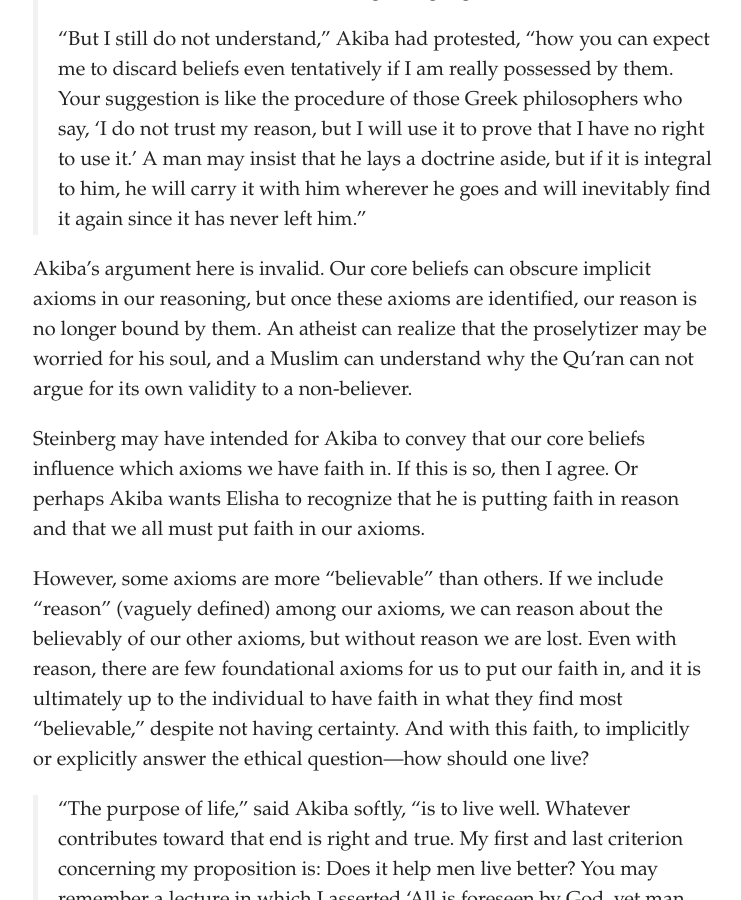
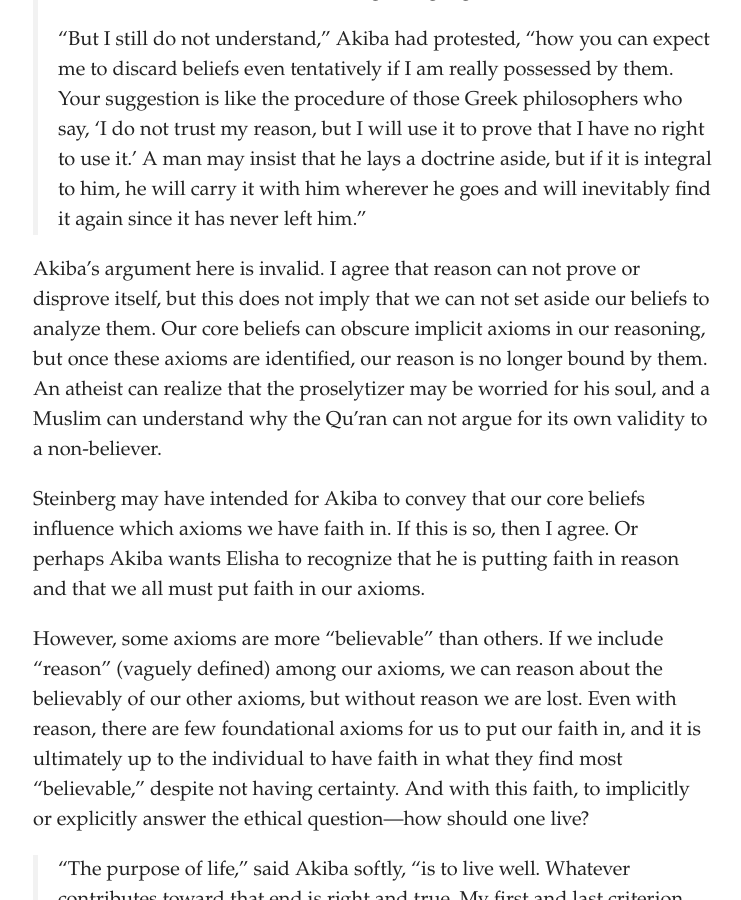
Before and after one commit to artsandmetaphysics/goodlifeodyssey, a Jekyll site: the page built from _essays/as-a-driven-leaf.md, in a window 1280 px wide and 900 px high, scrolled down 1738 px. Shown: the whole window, without its empty margins (267-1008 px from the left). Built offline with Jekyll 4.4.1, drawn with Linux system fonts in a browser that asks for light colours.

Commit message:
Tigten up logic in as a driven leaf essay

```diff
--- a/_essays/as-a-driven-leaf.md
+++ b/_essays/as-a-driven-leaf.md
@@ -41,7 +41,7 @@ Elisha, like most of us, wants his religious beliefs to be as certain as Euclide
 >
 > "But I still do not understand," Akiba had protested, "how you can expect me to discard beliefs even tentatively if I am really possessed by them.  Your suggestion is like the procedure of those Greek philosophers who say, 'I do not trust my reason, but I will use it to prove that I have no right to use it.' A man may insist that he lays a doctrine aside, but if it is integral to him, he will carry it with him wherever he goes and will inevitably find it again since it has never left him."
 
-Akiba's argument here is invalid.  Our core beliefs can obscure implicit axioms in our reasoning, but once these axioms are identified, our reason is no longer bound by them.  An atheist can realize that the proselytizer may be worried for his soul, and a Muslim can understand why the Qu'ran can not argue for its own validity to a non-believer.
+Akiba's argument here is invalid.  I agree that reason can not prove or disprove itself, but this does not imply that we can not set aside our beliefs to analyze them.  Our core beliefs can obscure implicit axioms in our reasoning, but once these axioms are identified, our reason is no longer bound by them.  An atheist can realize that the proselytizer may be worried for his soul, and a Muslim can understand why the Qu'ran can not argue for its own validity to a non-believer.
 
 Steinberg may have intended for Akiba to convey that our core beliefs influence which axioms we have faith in.  If this is so, then I agree.  Or perhaps Akiba wants Elisha to recognize that he is putting faith in reason and that we all must put faith in our axioms.
 
```
